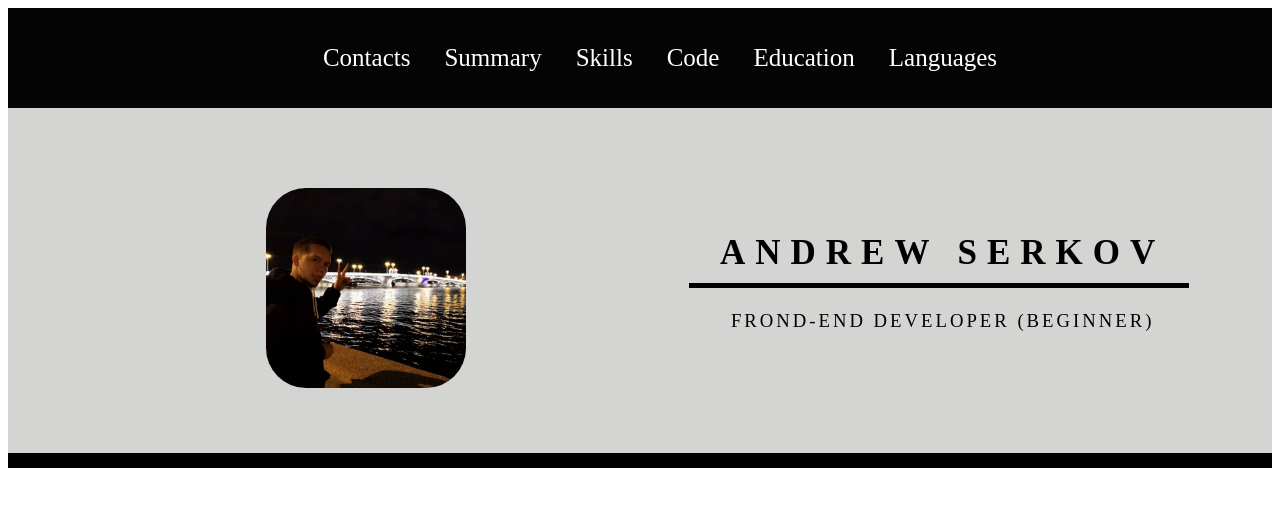
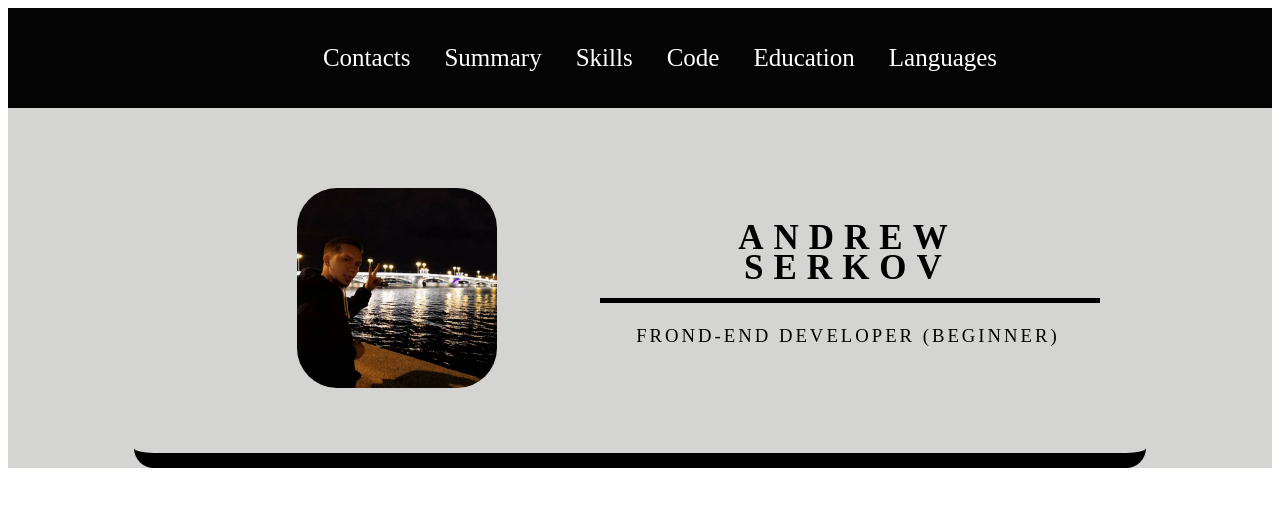
Before and after one commit to Serkov27/rsschool-cv, a plain HTML site: page index.html in a window 1280 px wide. Drawn offline with Linux system fonts and the light colour scheme.

Commit message:
feat: some css

```diff
--- a/style.css
+++ b/style.css
@@ -62,8 +62,11 @@ html {
     display: flex;
     padding: 40px 30px 35px;
     justify-content: space-around;
-    width: 100%;
+    width: 80%;
+    margin: auto;
     border-bottom: 15px solid #000000;
+    border-bottom-left-radius: 20px;
+    border-bottom-right-radius: 20px;
 }
 
 .section-profile {
```
